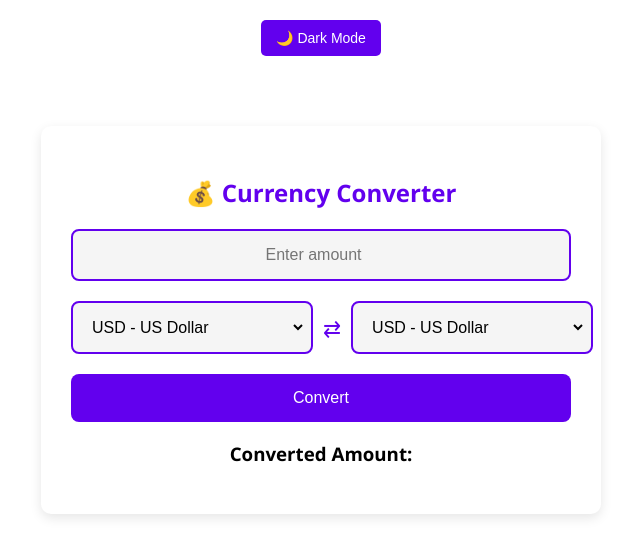
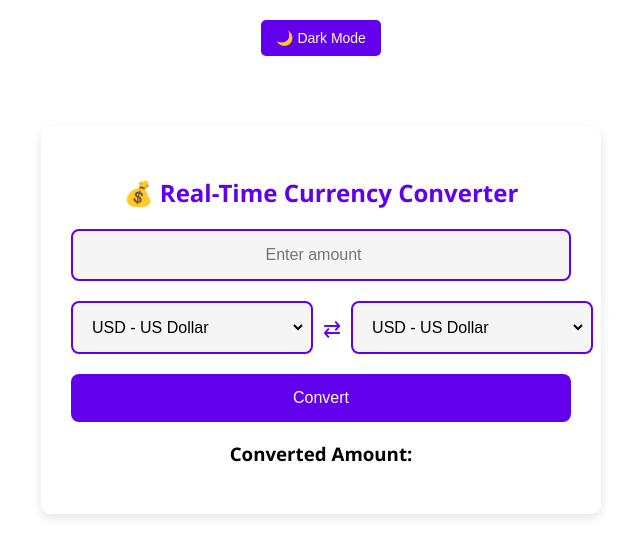
Before and after one commit to SyedShaadan/syedshaadan, a plain HTML site: page index.html in a window 1280 px wide. Shown: the whole page, without its empty margins (319-959 px from the left). Drawn offline with Linux system fonts and the light colour scheme.

Commit message:
index.html

```diff
--- a/index.html
+++ b/index.html
@@ -142,7 +142,7 @@
     <button id="themeToggle">🌙 Dark Mode</button>
 
     <div class="container">
-        <h2>💰 Currency Converter</h2>
+        <h2>💰 Real-Time Currency Converter</h2>
 
         <div class="converter">
             <div class="input-group">
```
